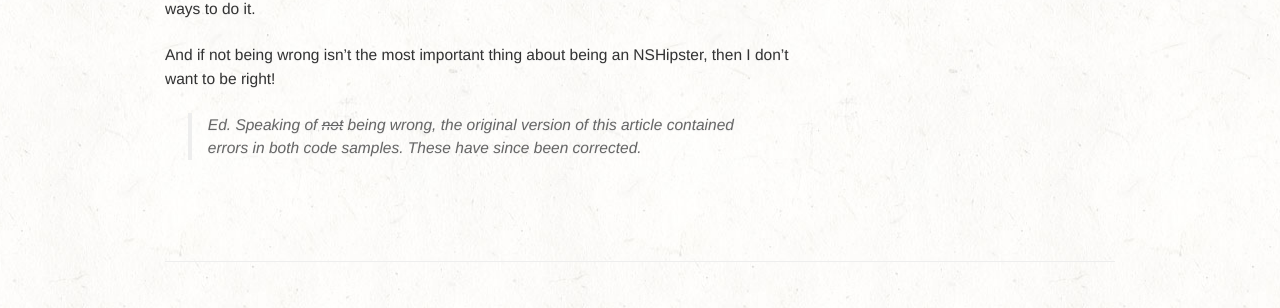
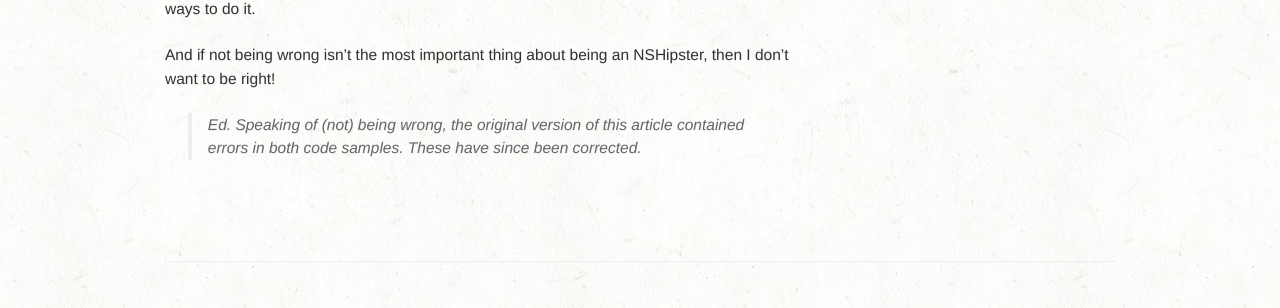
Before and after one commit to NSHipster/articles, a Jekyll site: the page built from _posts/2012-09-17-nscharacterset.md, in a window 1280 px wide and 900 px high, scrolled down 4910 px. Shown: the part 467-775 px from the top of the window. Built offline with Jekyll 4.4.1, drawn with Linux system fonts in a browser that asks for light colours; comment, search, counter and statistics services are not loaded.

Commit message:
Remind me again, what the Markdown syntax for <del> is?

```diff
--- a/_posts/2012-09-17-nscharacterset.md
+++ b/_posts/2012-09-17-nscharacterset.md
@@ -137,4 +137,4 @@ We first construct an `NSMutableCharacterSet` from the union of whitespace and p
 
 And if not being wrong isn't the most important thing about being an NSHipster, then I don't want to be right!
 
-> Ed. Speaking of ~~not~~ being wrong, the original version of this article contained errors in both code samples. These have since been corrected.
+> Ed. Speaking of (not) being wrong, the original version of this article contained errors in both code samples. These have since been corrected.
```
